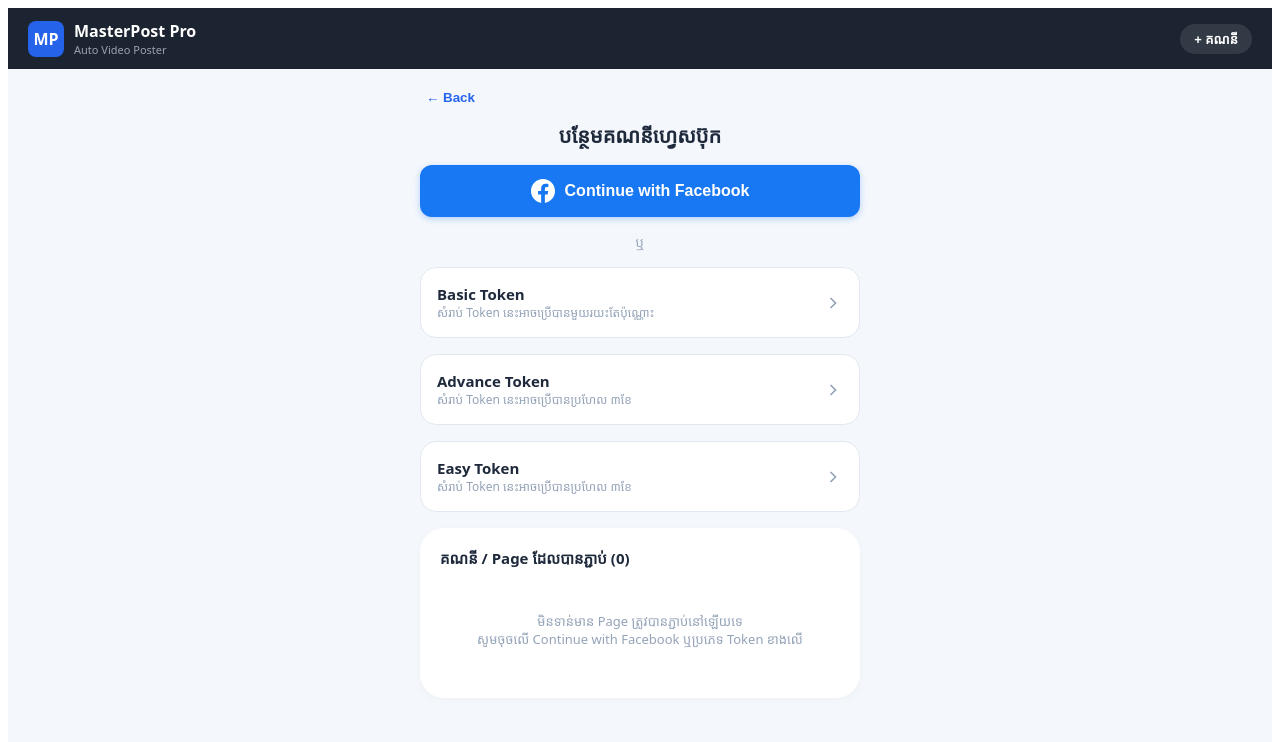
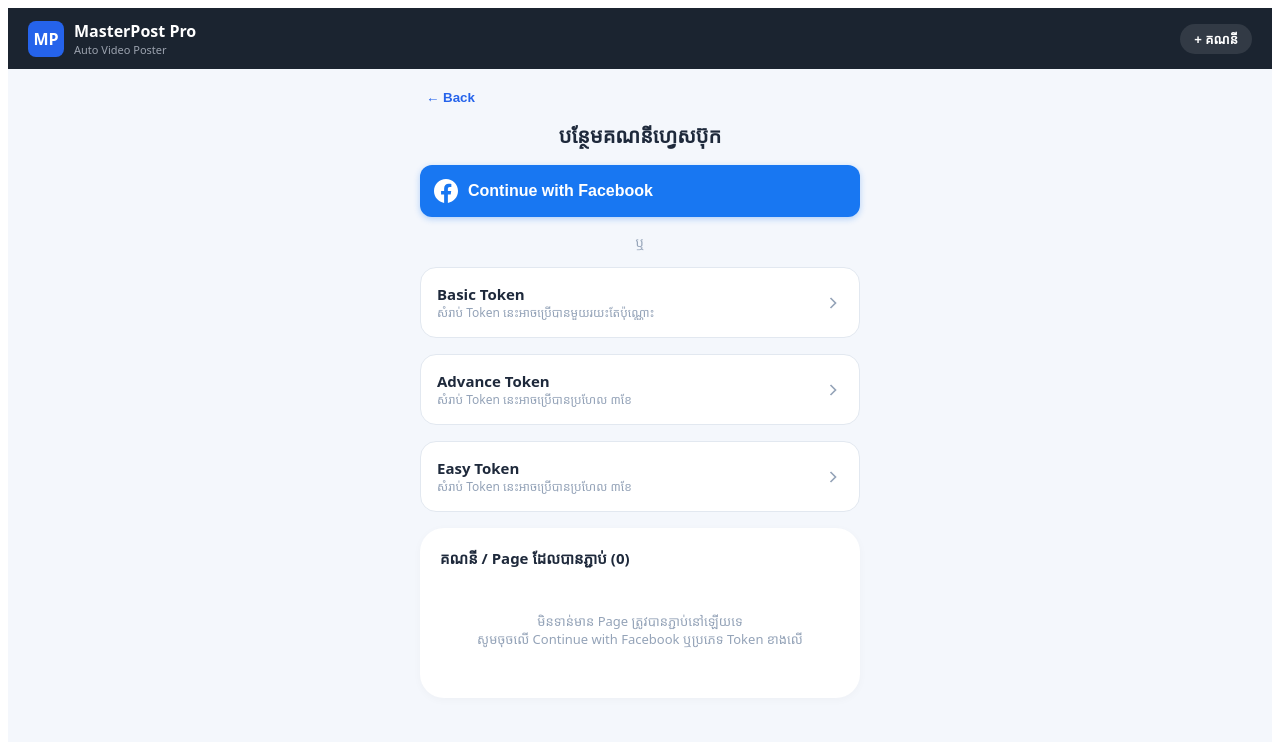
Before and after one commit to poozsvit77-source/crosspost-backend, a React (Vite) app: page / in a window 1280 px wide. Both pictures are taken after a click on the button "+ គណនី". Shown: the top 742 px of the page. Built offline with nearby package versions, Linux system fonts and the light colour scheme.

Commit message:
Update App.jsx

```diff
--- a/src/App.jsx
+++ b/src/App.jsx
@@ -53,14 +53,13 @@
     }
   }, []);
 
-  // មុខងារចុច Continue with Facebook (ជាមួយការ Force Check FB.init)
+  // មុខងារចុច Continue with Facebook
   const handleFacebookLogin = () => {
     if (!window.FB) {
       alert("Facebook SDK មិនទាន់ Load រួចរាល់ឡើយ! សូមពិនិត្យមើល Adblocker ឬ Refresh ទំព័រនេះឡើងវិញ។");
       return;
     }
 
-    // ធានាថា FB.init ត្រូវបានហៅប្រាកដប្រជាមុនពេល Login
     try {
       window.FB.init({
         appId      : FB_APP_ID,
@@ -349,7 +348,7 @@
                 cursor: loading ? 'not-allowed' : 'pointer',
                 display: 'flex',
                 alignItems: 'center',
-                justifyContent: 'center',
+                justify: 'center',
                 gap: '10px',
                 boxShadow: '0 2px 6px rgba(24, 119, 242, 0.3)'
               }}
```
